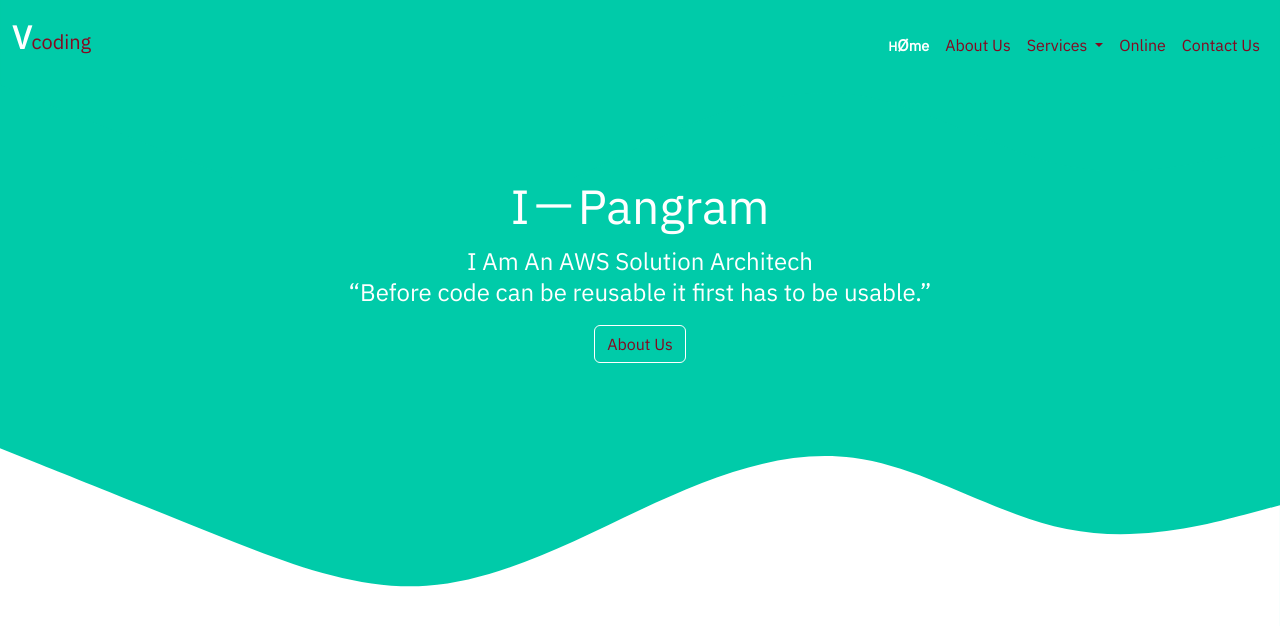
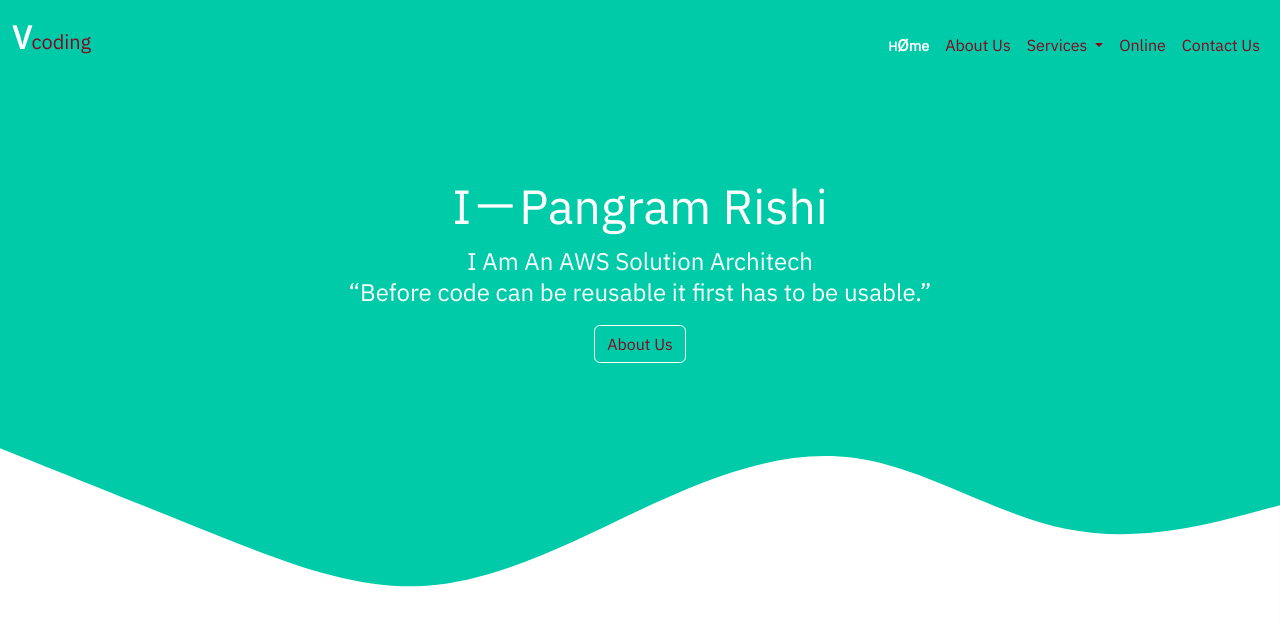
Before and after one commit to gautammahato/aws-practice, a plain HTML site: page index.html in a window 1280 px wide. Shown: the top 626 px of the page. Drawn offline with nearby package versions, Linux system fonts and the light colour scheme.

Commit message:
Update index.html

```diff
--- a/index.html
+++ b/index.html
@@ -66,8 +66,8 @@
 
 
     <div class="mainDiv  col-lg-10 col-md-10 col-12 mx-auto">
-        <h1>I－pangram </h1>
-        <p>I Am An AWS Solution Architech  </p>
+        <h1>I－pangram Rishi</h1>
+        <p>I Am An AWS Solution Architech   </p>
         <p>“Before code can be reusable it first has to be usable.” </p>
         <button type="button" class="btn btn-outline-success botton">About Us</button>
         <svg xmlns="http://www.w3.org/2000/svg" viewBox="0 0 1440 320"><path fill="#ffffff" fill-opacity="1"
```
